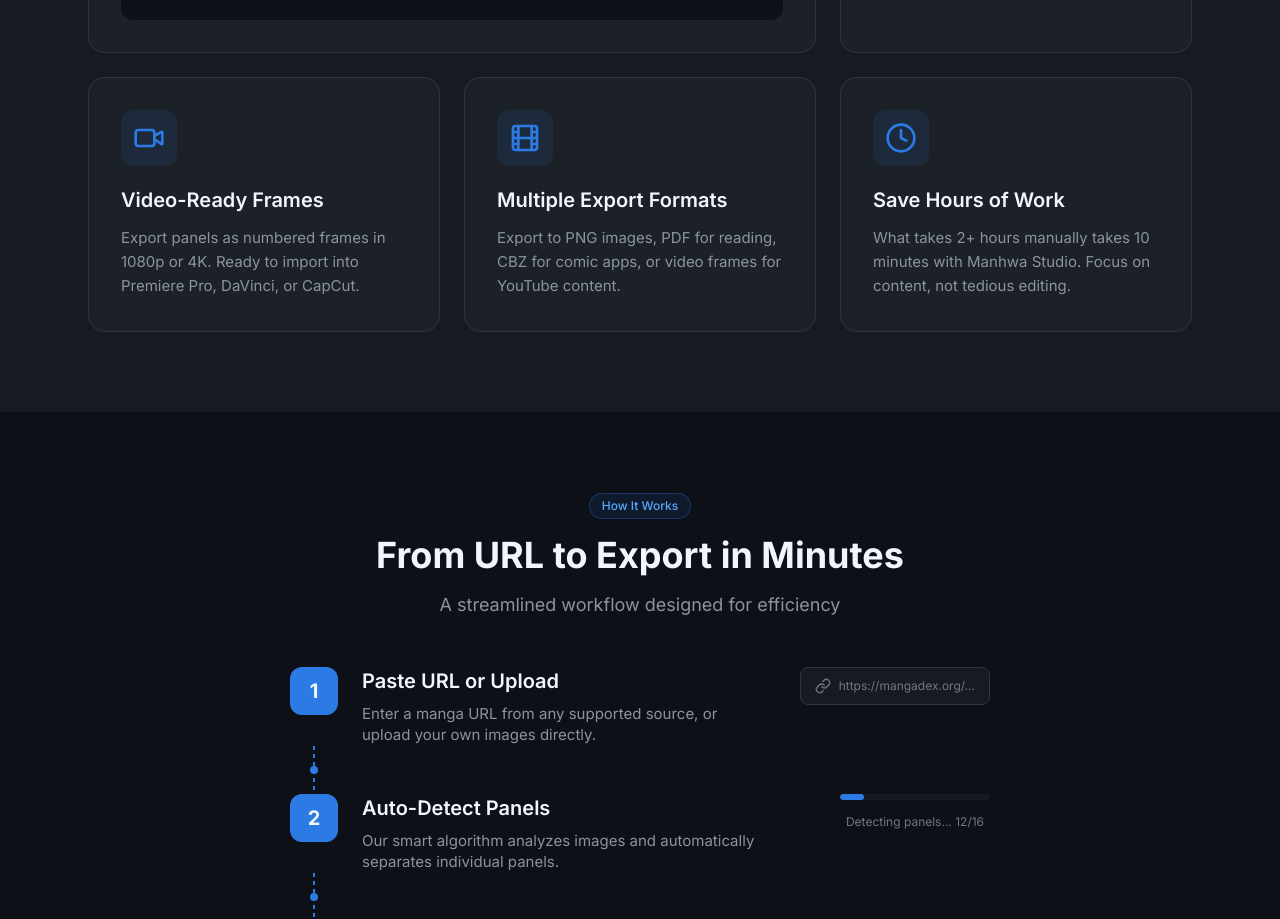
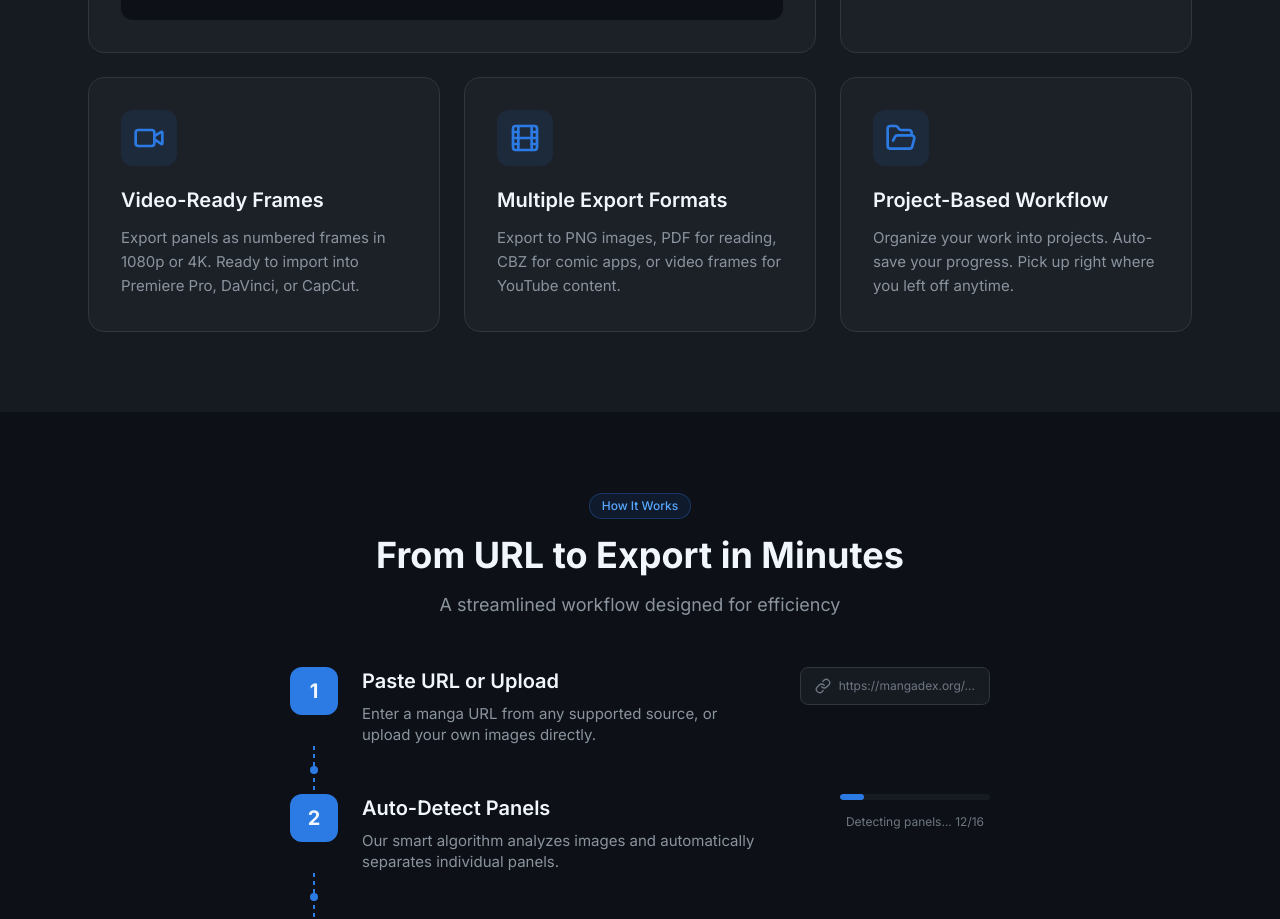
Before and after one commit to vathanatork/Manwha-Studio, a React (Vite) app: page / in a window 1280 px wide. Shown: the part 1800-2719 px from the top of the page. Built offline with nearby package versions, Linux system fonts and the light colour scheme.

Commit message:
Replace 'Save Hours' with 'Project-Based Workflow' feature

```diff
--- a/src/components/home/Features.tsx
+++ b/src/components/home/Features.tsx
@@ -1,5 +1,5 @@
 import { useState } from 'react';
-import { Grid2X2, Download, Video, Film, Clock } from 'lucide-react';
+import { Grid2X2, Download, Video, Film, FolderOpen } from 'lucide-react';
 import { Section, SectionHeader } from '../ui';
 
 // ============================================
@@ -122,14 +122,14 @@ export function Features() {
           </p>
         </div>
 
-        {/* Speed */}
+        {/* Project Management */}
         <div className="bg-bg-card border border-border rounded-2xl p-6 md:p-8 hover:bg-bg-tertiary hover:border-border-light transition-all duration-300 hover:-translate-y-1 animate-on-scroll">
           <div className="w-12 h-12 md:w-14 md:h-14 flex items-center justify-center bg-accent/10 rounded-xl mb-4 md:mb-5">
-            <Clock className="w-6 h-6 md:w-8 md:h-8 text-accent" />
+            <FolderOpen className="w-6 h-6 md:w-8 md:h-8 text-accent" />
           </div>
-          <h3 className="text-lg md:text-xl font-semibold mb-2 md:mb-3">Save Hours of Work</h3>
+          <h3 className="text-lg md:text-xl font-semibold mb-2 md:mb-3">Project-Based Workflow</h3>
           <p className="text-text-secondary text-sm md:text-[15px] leading-relaxed">
-            What takes 2+ hours manually takes 10 minutes with Manhwa Studio. Focus on content, not tedious editing.
+            Organize your work into projects. Auto-save your progress. Pick up right where you left off anytime.
           </p>
         </div>
       </div>
```
